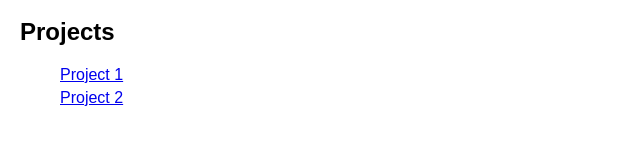
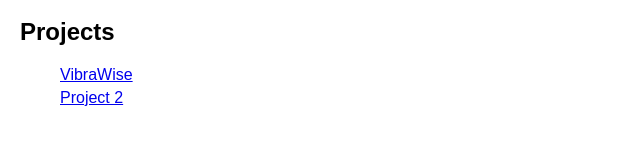
Before and after one commit to hamivision/hamivision.github.io, a plain HTML site: page index.html in a window 1280 px wide. Shown: the part 209-354 px from the top of the page, 0-640 px from the left. Drawn offline with Linux system fonts and the light colour scheme.

Commit message:
Update index.html

```diff
--- a/index.html
+++ b/index.html
@@ -24,7 +24,7 @@
 
     <h2>Projects</h2>
     <ul>
-        <li><a href="https://hamivision.github.io/vibrawise/" target="_blank">Project 1</a></li>
+        <li><a href="https://hamivision.github.io/vibrawise/" target="_blank">VibraWise</a></li>
         <li><a href="https://github.com/yourusername/project2" target="_blank">Project 2</a></li>
         <!-- Add more project links here -->
     </ul>
```
